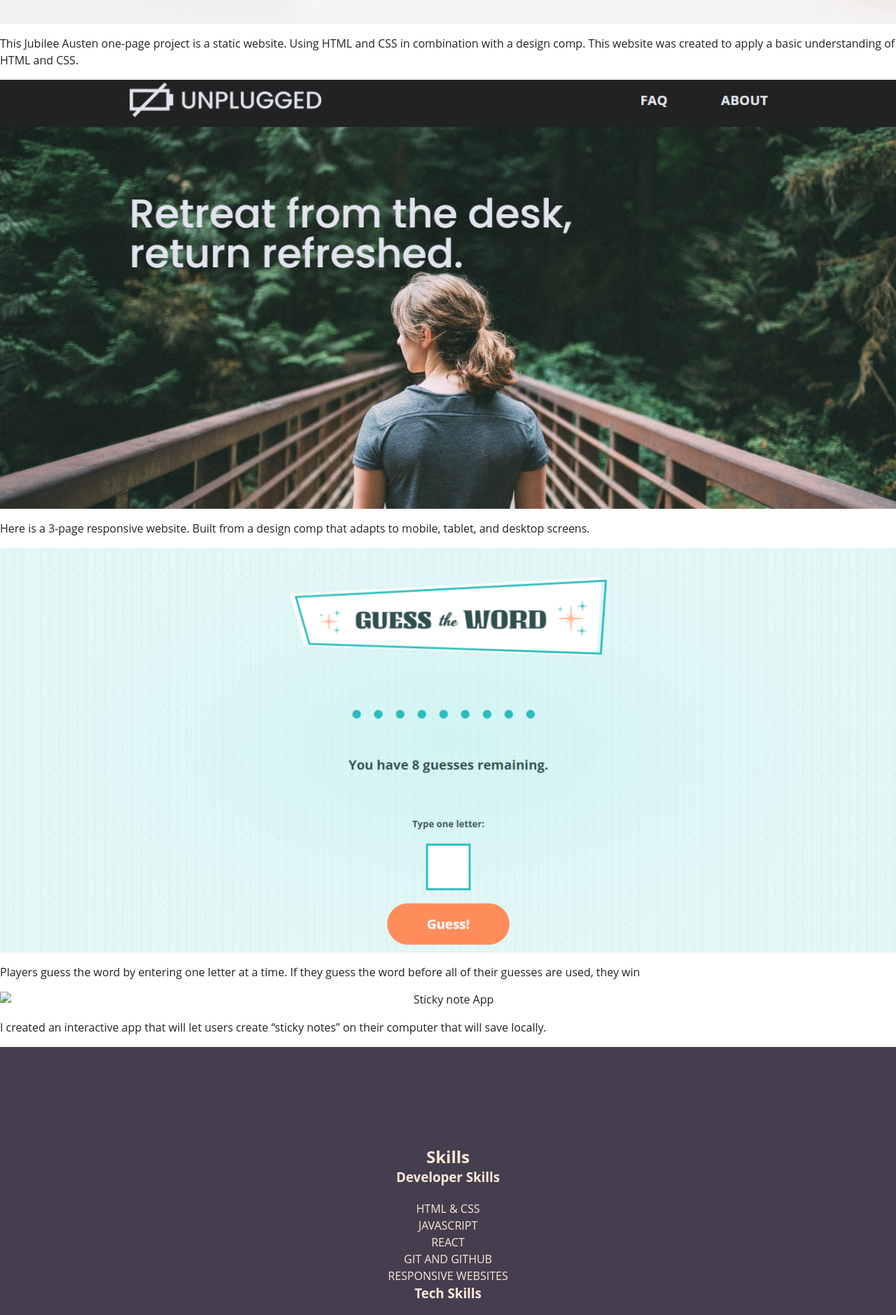
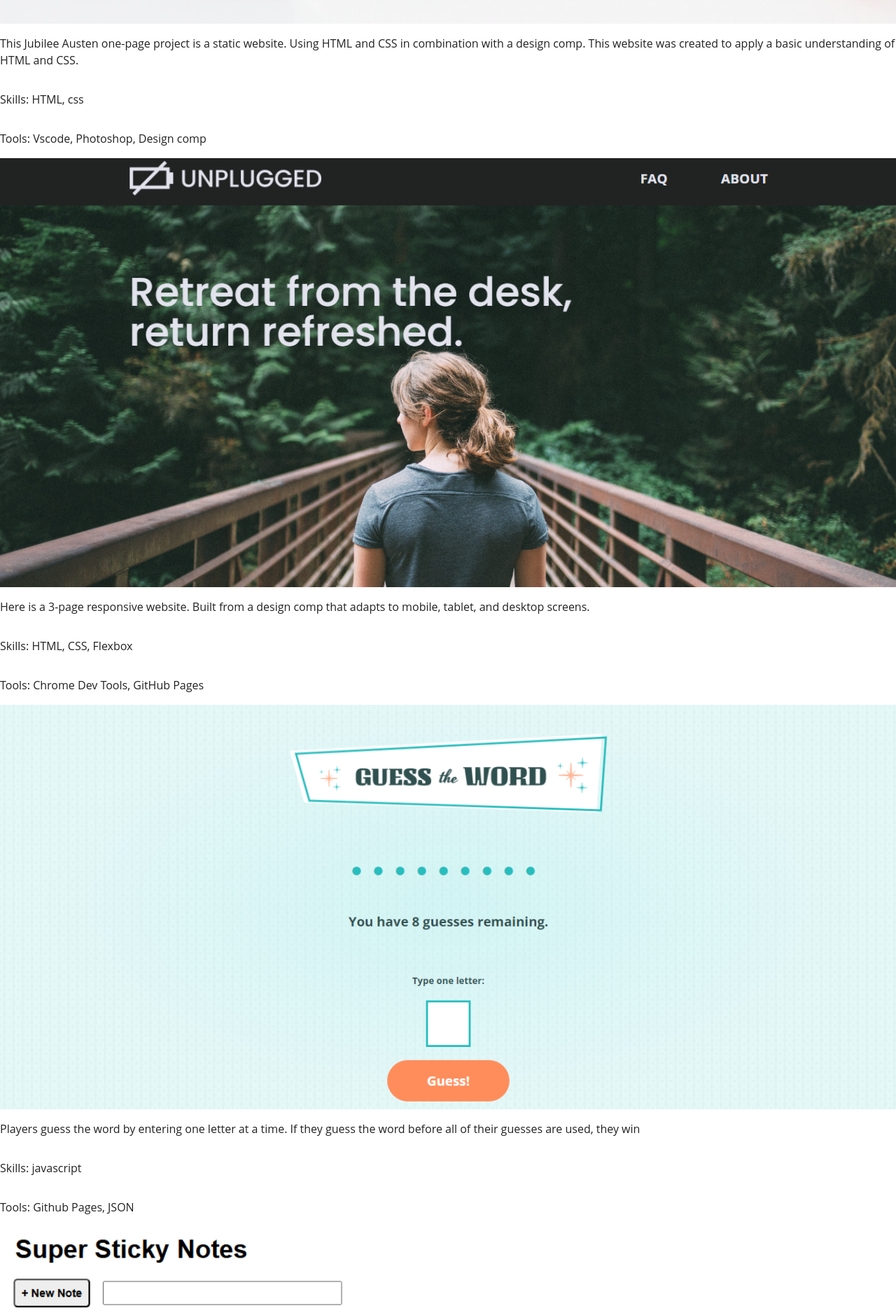
Before and after one commit to djzsmk/mjt-port, a website built with webpack: page index.html in a window 1280 px wide. Shown: the part 1380-3259 px from the top of the page at 70% size. Built offline with nearby package versions, Linux system fonts and the light colour scheme.

Commit message:
added photo and added more project changes

```diff
--- a/index.html
+++ b/index.html
@@ -55,21 +55,53 @@
             <img src="img/contact-image.png" alt="Jubilee Austen" />
             <p>This Jubilee Austen one-page project is a static website. Using HTML and CSS in combination with a design comp. This website was created to apply a basic understanding of HTML and CSS.
             </p>
+            <p>
+              <span>Skills:</span>
+              HTML, css
+            </p>
+            <p>
+              <span>Tools:</span>
+              Vscode, Photoshop, Design comp
+            </p>
             <!--add button and link ot live site for Jubilee Austen-->
           </div>
           <div class="portfolio-works">
             <img src="img/uplugged-sample.png" alt="Unplugged" />
             <P>Here is a 3-page responsive website. Built from a design comp that adapts to mobile, tablet, and desktop screens.</P>
+            <p>
+              <Span>Skills:</Span>
+              HTML, CSS, Flexbox
+            </p>
+            <p>
+              <span>Tools:</span>
+              Chrome Dev Tools, GitHub Pages
+            </p>
             <!--add button and link to live site for Unplugged-->
           </div>
           <div class="portfolio-works">
             <img src="img/guess-sample.png" alt="Guess the word game" />
             <p>Players guess the word by entering one letter at a time. If they guess the word before all of their guesses are used, they win</p>
+            <p>
+              <span>Skills:</span>
+              javascript
+            </p>
+            <p>
+              <span>Tools:</span>
+              Github Pages, JSON
+            </p>
             <!--add button and link to live site for guess word game-->
           </div>
           <div class="portfolio-works">
-            <img src="" alt="Sticky note App" />
+            <img src="img/sticky-sample.png" alt="Sticky note App" />
             <p> I created an interactive app that will let users create “sticky notes” on their computer that will save locally.
+            </p>
+            <P>
+              <span>Skills:</span>
+              React, JSX, components
+            </P>
+            <p>
+              <span>Tools:</span>
+              CodeSandbox, props, state
             </p>
             <!--add button and link to live site for Sticky note app site-->
           </div>
```
Also changed, not shown: img/sticky-sample.png (added).
